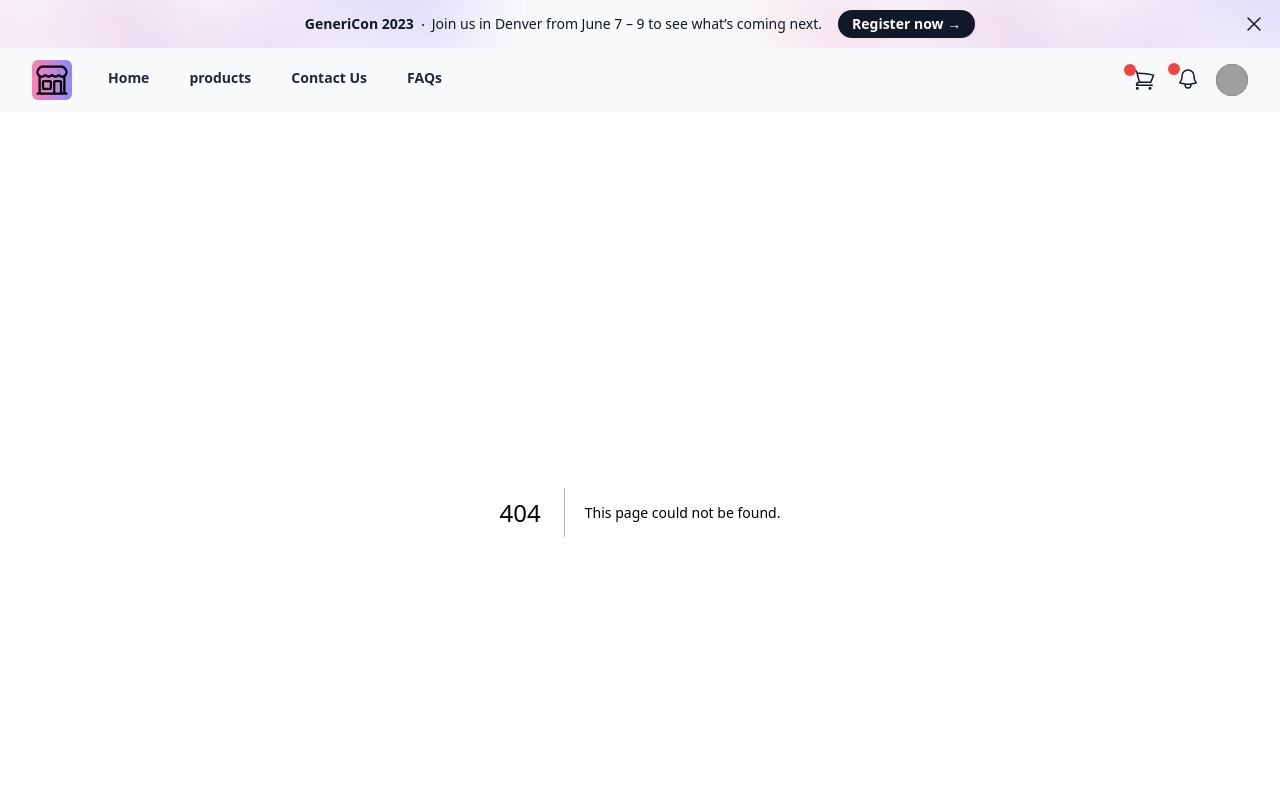
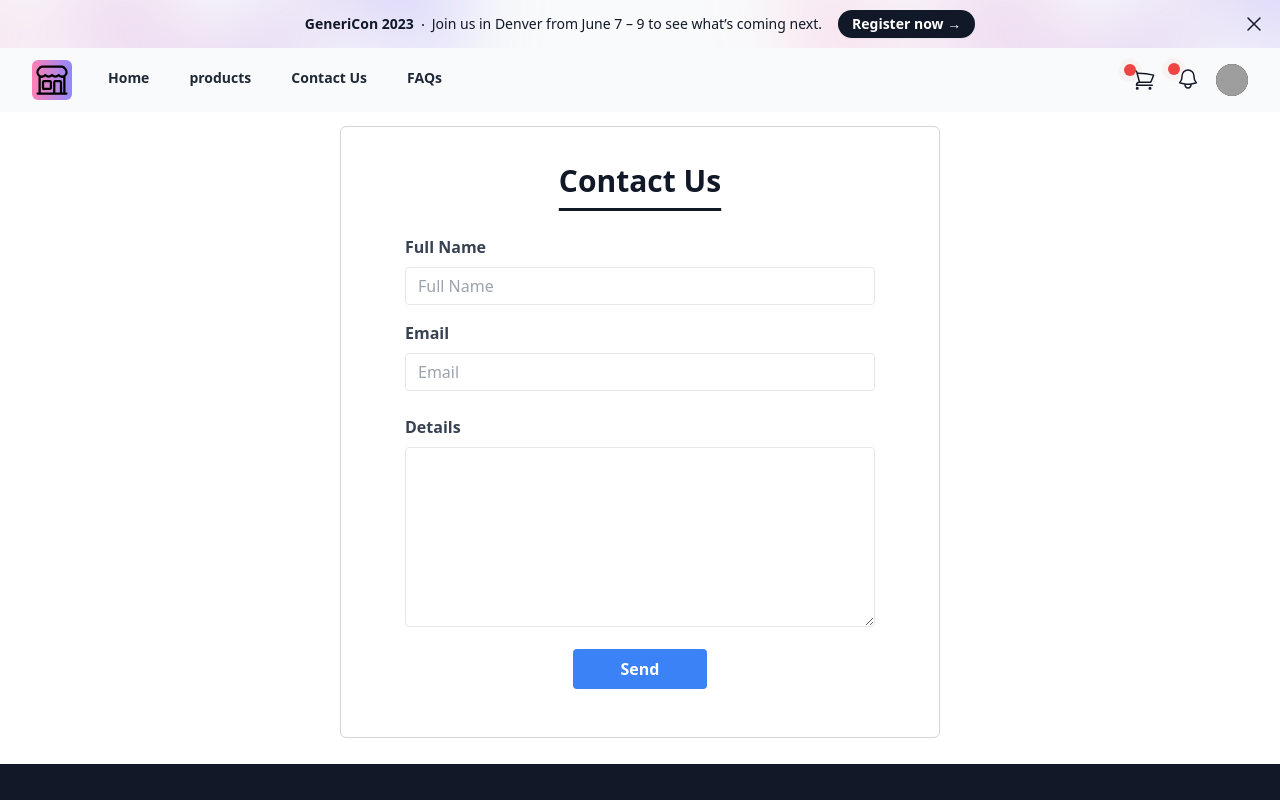
Before and after one commit to Comersify/multi-seller-store, a Next.js app: page /contact-us in a window 1280 px wide. Before the commit this address had no page. Shown: the top 800 px of the page. Built offline with nearby package versions, Linux system fonts and the light colour scheme; grey boxes are pictures that could not be loaded.

Commit message:
add contact us page :heavy_plus_sign:

```diff
--- /dev/null
+++ b/pages/contact-us/index.js
@@ -0,0 +1,32 @@
+import Head from "next/head";
+import { Input } from "@/forms/Input";
+import { Title } from "@/components/shared/Title";
+import { Button } from "@/components/shared/Buttons";
+
+export default function ContactUS() {
+  return (
+    <>
+      <Head>
+        <title>Contact Us</title>
+      </Head>
+      <main className="flex items-center justify-center p-16 h-[80vh]">
+        <form className="w-[600px] flex flex-col items-center border border-gray-300 rounded-md pt-4 pb-12 px-16">
+          <Title text={"Contact Us"} />
+          <div className="mb-4 mt-4 w-full">
+            <Input label={"Full Name"} type={"text"} />
+          </div>
+          <div className="mb-4 w-full">
+            <Input label={"Email"} type={"email"} />
+          </div>
+          <div className="w-full mb-4 mt-2 ">
+            <label className="block text-md text-gray-700 font-bold mb-2">
+              Details
+            </label>
+            <textarea className="h-[180px] appearance-none focus:border-indigo-400 border rounded w-full py-2 px-3 text-gray-700 leading-tight focus:outline-none focus:shadow-outline"></textarea>
+          </div>
+          <Button px="12">Send</Button>
+        </form>
+      </main>
+    </>
+  );
+}
```
